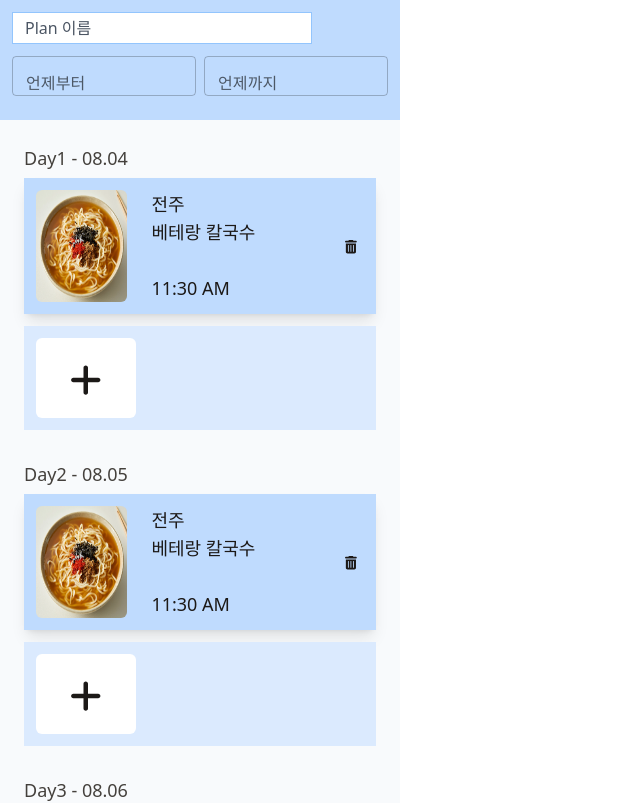
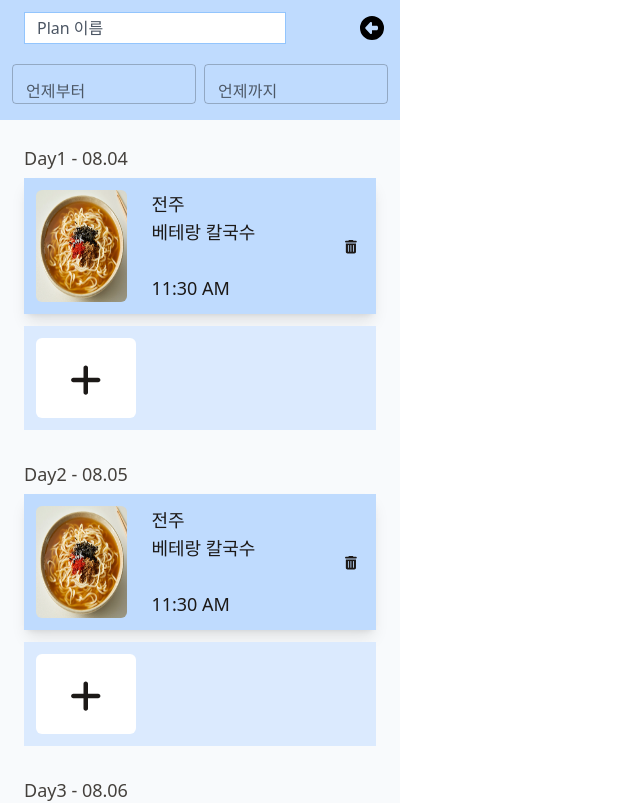
Before and after one commit to soo24/TriPlanit, a Next.js app: page /travelRegister in a window 1280 px wide. Shown: the top 803 px of the page, without its empty margins (0-640 px from the left). Built offline with nearby package versions, Linux system fonts and the light colour scheme; no server answers.

Commit message:
sidebar toggle done

```diff
--- a/components/mytrip.js
+++ b/components/mytrip.js
@@ -3,8 +3,9 @@ import { FontAwesomeIcon } from '@fortawesome/react-fontawesome';
 import { faPlane } from '@fortawesome/free-solid-svg-icons';
 import { useRouter } from 'next/router';
 
-export default function mytrip() {
+export default function Mytrip() {
     const router = useRouter();
+
     return (
         <div>
             <div className='grid grid-cols-2 gap-8 m-10'>
@@ -18,7 +19,7 @@ export default function mytrip() {
 
 
                     <p className='text-2xl my-12 h-1/3'><FontAwesomeIcon icon={faPlane} color='rgb(37 99 235)' /> 나만의 여행을 만들어보세요</p>
-                    <button class="px-4 py-1 text-sm my-12 w-2/3 h-11 text-blue-600 font-semibold rounded-full border border-blue-200 hover:text-white hover:bg-blue-600 hover:border-transparent"
+                    <button className="px-4 py-1 text-sm my-12 w-2/3 h-11 text-blue-600 font-semibold rounded-full border border-blue-200 hover:text-white hover:bg-blue-600 hover:border-transparent"
                         onClick={() => router.push('/travelRegister')}
                         >
                         여행 만들기</button>
--- a/components/plan_day.js
+++ b/components/plan_day.js
@@ -1,17 +1,14 @@
 import React, { useState } from 'react'
 import PlanList from '../components/plan_list'
 
-export default function plan_day() {
+export default function Plan_day() {
     const [dayList, setCardList] = useState([{
-        id: 0,
         day_id: 'Day1',
         day_date: '08.04'
     },{
-        id: 1,
         day_id: 'Day2',
         day_date: '08.05'
     },{
-        id: 2,
         day_id: 'Day3',
         day_date: '08.06'
     }])
@@ -19,9 +16,9 @@ export default function plan_day() {
     return (
         <div className='grid grid-cols-1 mb-1'>
         {
-            dayList.map((day) => {
+            dayList.map((day, index) => {
                 return (
-                    <div id={day.id} className="text-lg align-text-bottom text-stone-700  mt-6">
+                    <div id={index} key={index} className="text-lg align-text-bottom text-stone-700  mt-6">
                         <p className=" ml-6">{day.day_id} - {day.day_date}</p>
                         <PlanList/>
                     </div>
--- a/components/plan_list.js
+++ b/components/plan_list.js
@@ -6,10 +6,9 @@ import { faPlus } from '@fortawesome/free-solid-svg-icons';
 import { faTrashAlt } from '@fortawesome/free-solid-svg-icons';
 
 
-export default function plan_list() {
+export default function Plan_list() {
 
     const [cardList, setCardList] = useState([{
-        id: 0,
         city: '전주',
         food_title: '베테랑 칼국수',
         time : '11:30 AM',
@@ -34,9 +33,9 @@ export default function plan_list() {
     return (
         <div className='grid grid-cols-1 text-stone-900'>
             {
-                cardList.map((card) => {
+                cardList.map((card, index) => {
                     return (
-                        <div id={card.id} className='flex flex-row bg-blue-200 mt-1.5 mb-1.5 ml-6 mr-6 border-white pl-3 pt-3 pb-3 shadow-lg'>
+                        <div id={index} key={index} className='flex flex-row bg-blue-200 mt-1.5 mb-1.5 ml-6 mr-6 border-white pl-3 pt-3 pb-3 shadow-lg'>
                             <Image className="rounded-md" src={card.food_pic} alt="" width={100} height={80}/>
                             <div className='grid grid-cols-5 w-4/5'>
                                 <form className='col-start-1 col-span-4 flex flex-col ml-6'>
--- a/components/setPlan.js
+++ b/components/setPlan.js
@@ -3,20 +3,39 @@ import TextField from '@mui/material/TextField';
 import { AdapterDateFns } from '@mui/x-date-pickers/AdapterDateFns';
 import { LocalizationProvider } from '@mui/x-date-pickers/LocalizationProvider';
 import { DatePicker } from '@mui/x-date-pickers/DatePicker';
+import { FontAwesomeIcon } from '@fortawesome/react-fontawesome';
+import { faCircleLeft, faCircleRight } from '@fortawesome/free-solid-svg-icons'
 
 
-export default function setPlan() {
+export default function SetPlan({ toggleToParent }) {
     const [startDate, setStartDate] = useState(null);
     const [endDate, setEndDate] = useState(null);
+    const [toggleBtn, setToggle] = useState(false);
+
+    const toggleSidebar = () => {
+        setToggle(toggleBtn => !toggleBtn);
+        toggleToParent(toggleBtn);
+    }
+
     return (
 
-        <div className='bg-blue-200 w-[400px] h-[120px]'>
-            <form action="" method="post" >
-                <input className="m-3 w-3/4 h-8 px-3 text-base placeholder-gray-600 border border-blue-300 focus:shadow-outline" required type="text" id="plan_name" name="plan_name" placeholder="Plan 이름"></input>
+        // hide되면 true, show 되면 false
+        <>
+
+        <div className='bg-blue-200 w-[400px] h-[120px]' >
+
+
+        <div className='grid grid-cols-8 gap-2 mx-3'>
+
+            <form action="" method="post" className='col-start-1 col-span-7'>
+                <input className="m-3 w-4/5 h-8 px-3 text-base placeholder-gray-600 border border-blue-300 focus:shadow-outline" required type="text" id="plan_name" name="plan_name" placeholder="Plan 이름"></input>
             </form>
 
-            <div className='grid grid-cols-4 gap-2 mx-3'>
-                <div className='col-start-1 col-span-2'>
+            <button className='col-start-8' onClick={() => toggleSidebar()}>
+                    <FontAwesomeIcon icon={faCircleLeft} size='xl' className='m-3' />
+                </button>
+
+                <div className='col-start-1 col-span-4'>
                     <LocalizationProvider dateAdapter={AdapterDateFns}>
                         <DatePicker
                             label="언제부터"
@@ -32,7 +51,7 @@ export default function setPlan() {
                     </LocalizationProvider>
                 </div>
 
-                <div className='col-start-3 col-span-2'>
+                <div className='col-start-5 col-span-4'>
                     <LocalizationProvider dateAdapter={AdapterDateFns} >
                         <DatePicker
                             label="언제까지"
@@ -49,9 +68,8 @@ export default function setPlan() {
                 </div>
             </div>
 
-
-
         </div>
 
+        </>
     );
 }
--- a/pages/login.js
+++ b/pages/login.js
@@ -24,11 +24,11 @@ export default function Login() {
                                         <div className='p-4'>
                                                 <form action="" method="post" className='border-2 border-slate-300 p-4'>
                                                         <div id="email-column" className="p-4">
-                                                                <label className="block mb-1" for="username">Email</label><br/>
+                                                                <label className="block mb-1" htmlFor="username">Email</label><br/>
                                                                 <input className="w-full h-10 px-3 text-base placeholder-gray-600 border rounded-lg focus:shadow-outline" required type="text" id="email" name="email"></input><br />
                                                         </div>
                                                         <div id="password-column" className='p-4'>
-                                                                <label className="block mb-1" for="password">password</label><br />
+                                                                <label className="block mb-1" htmlFor="password">password</label><br />
                                                                 <input className="w-full h-10 px-3 text-base placeholder-gray-600 border rounded-lg focus:shadow-outline" required type="text" id="password" name="password"></input><br />
                                                         </div>
                                                         <div className="p-4">
--- a/pages/travelRegister.js
+++ b/pages/travelRegister.js
@@ -2,8 +2,20 @@ import SetPlan from '../components/setPlan'
 import Head from 'next/head'
 import Mapscreen from '../components/Mapscreen';
 import PlanDay from '../components/plan_day'
+import { FontAwesomeIcon } from '@fortawesome/react-fontawesome';
+import { faCircleLeft, faCircleRight } from '@fortawesome/free-solid-svg-icons'
+import { useState } from 'react'
 
 export default function travelRegister() {
+    const [toggleBtn, setToggle] = useState(false);
+
+    const toggleToParent = (x) => {
+        setToggle(!x);
+    }
+    const toggleSidebar = () => {
+        setToggle(toggleBtn => !toggleBtn);
+    }
+
     return (
         <>
             <div>
@@ -11,23 +23,19 @@ export default function travelRegister() {
                     <title>여행 등록</title>
                 </Head>
             </div>
-            {/* 여기 div 스타일은 진아껄로 맞추기 */}
+
             <div>
-            {/* 오버레이 짜야함 */}
-                {/* <Mapscreen /> */}
-                <SetPlan />
-
-
-
+                {toggleBtn ?
+                    <button onClick={() => toggleSidebar()}>
+                        <FontAwesomeIcon icon={faCircleRight} size='xl' className='m-3' />
+                    </button> :
+                    <div>
+                        {toggleBtn ? "" : <SetPlan toggleToParent={toggleToParent} />}
+                        <div className='container w-[400px] bg-slate-50'>
+                            {toggleBtn ? "" : <PlanDay />}
+                        </div>
+                    </div>}
             </div>
-            <div className='container w-[400px] bg-slate-50'>
-            <PlanDay/>
-
-        </div>
-
-            {/* 여기부터 수연코드 시작 */}
-
-
         </>
     );
 
```
Also changed, not shown: pages/recommendation.js (+1 -1 lines), styles/Home.module.css (line endings or trailing spaces).
